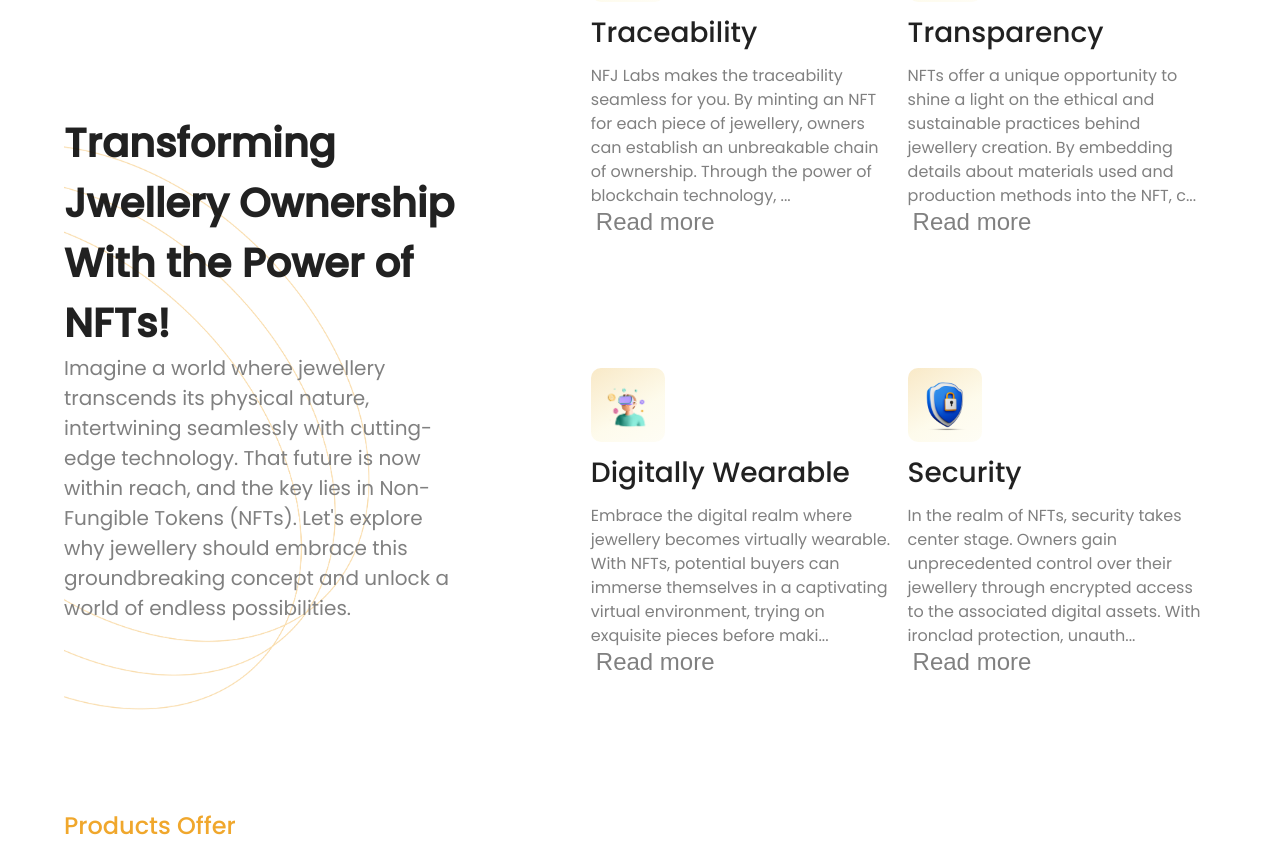
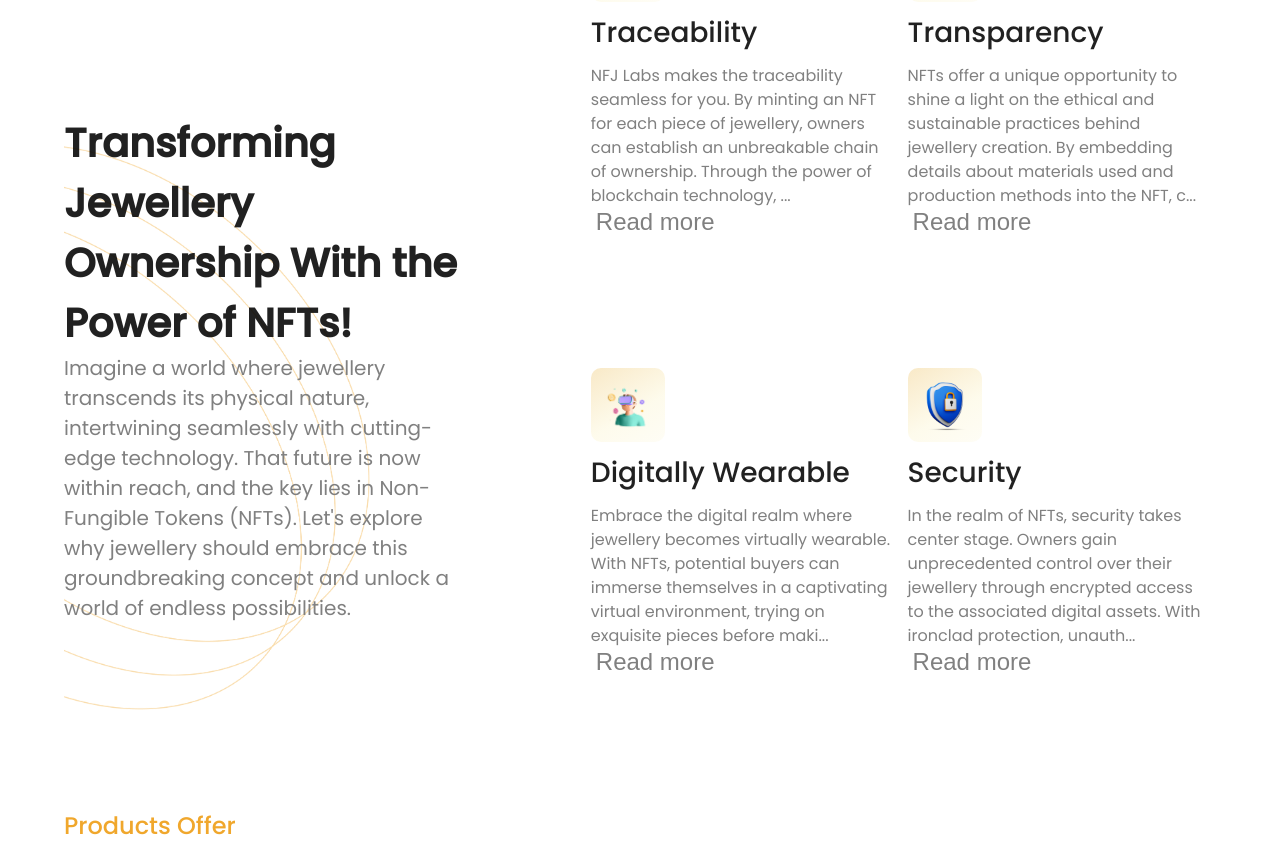
Before and after one commit to ArtisticJewellers/nfjlabs-website, a React (Create React App) app: page / in a window 1280 px wide. Shown: the part 1190-2047 px from the top of the page. Built offline with nearby package versions, Linux system fonts and the light colour scheme.

Commit message:
correct the spelling mistake

```diff
--- a/src/pages/home/features/Explore.js
+++ b/src/pages/home/features/Explore.js
@@ -47,7 +47,7 @@ const Explore = () => {
           },
         }}
       >
-        Transforming Jwellery Ownership With the Power of NFTs!
+        Transforming Jewellery Ownership With the Power of NFTs!
       </Typography>
       {/* </Centered> */}
 
```
